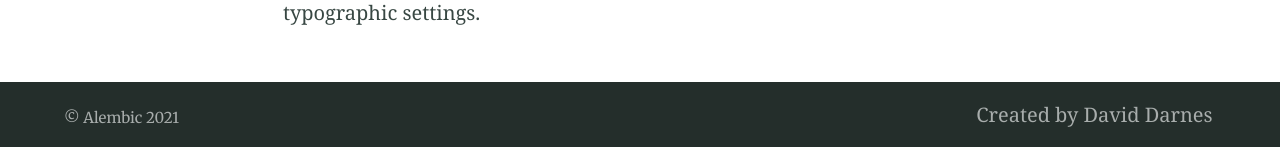
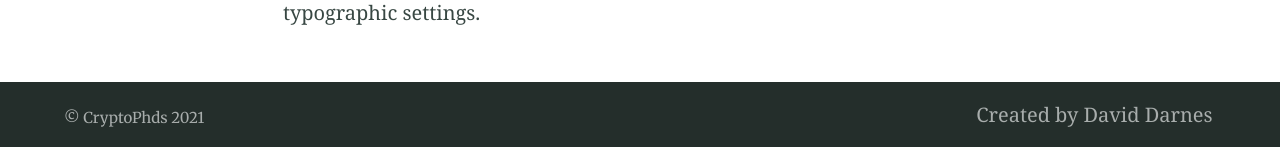
Before and after one commit to cryptophds/cryptophds.github.io, a Jekyll site: the page built from index.md, in a window 1280 px wide and 900 px high, scrolled down 4872 px. Shown: the part 750-897 px from the top of the window. Built offline with Jekyll 4.4.1, drawn with Linux system fonts in a browser that asks for light colours; part of the change alters nothing that is shown.

Commit message:
Updated the header

```diff
--- a/_config.yml
+++ b/_config.yml
@@ -39,15 +39,11 @@ paginate: 2 # jekyll-paginate > items per page
 paginate_path: blog/page:num # jekyll-paginate > blog page
 jekyll-mentions: https://twitter.com # jekyll-mentions > service used when @replying
 twitter:
-  username: DavidDarnes # jekyll-seo-tag > Owners twitter username
-author: DavidDarnes # jekyll-seo-tag > default author
+  username: CryptoPhds # jekyll-seo-tag > Owners twitter username
+author: CryptoPhds # jekyll-seo-tag > default author
 social: # jekyll-seo-tag > social overrides
-  name: David Darnes # jekyll-seo-tag > real name
+  name: CryptoPhds # jekyll-seo-tag > real name
   links:  # jekyll-seo-tag > social aliases (sameAs)
-    - https://twitter.com/DavidDarnes
-    - https://www.facebook.com/daviddarnes
-    - https://www.linkedin.com/in/daviddarnes
-    - https://github.com/daviddarnes
 # markdown: CommonMark # Markdown parse settings, CommonMark performs slightly better an others in build time
 # commonmark:
   # options: ["SMART", "FOOTNOTES"]
@@ -93,7 +89,7 @@ defaults:
 # 7. Site settings
 encoding: utf-8 # Make sure the encoding is right
 lang: en-GB # Set the site language
-title: "Alembic" # Site name or title, also used in jekyll-seo-tag
+title: "CryptoPhds" # Site name or title, also used in jekyll-seo-tag
 logo: "/assets/logos/logo.svg" # Site logo, also used in jekyll-seo-tag
 description: "Alembic is a starting point for Jekyll projects. Rather than starting from scratch, this boilerplate is designed to get the ball rolling immediately" # Site description and default description, also used in jekyll-seo-tag
 url: "https://alembic.darn.es" # Site url, also used in jekyll-seo-tag
@@ -137,10 +133,7 @@ navigation_footer:
   url: https://darn.es
 
 social_links: # Appears in sidebar. Set the urls then uncomment and comment out as desired
-  Twitter: https://twitter.com/DavidDarnes
-  LinkedIn: https://www.linkedin.com/in/daviddarnes
-  GitHub: https://github.com/daviddarnes
-  link: https://darn.es
+  GitHub: https://github.com/cryptophds/cryptophds.github.io
   RSS: /feed.xml
 
 sharing_links: # Appear at the bottom of single blog posts, add as desired. The value can be 'true' or the desired button colour
```
